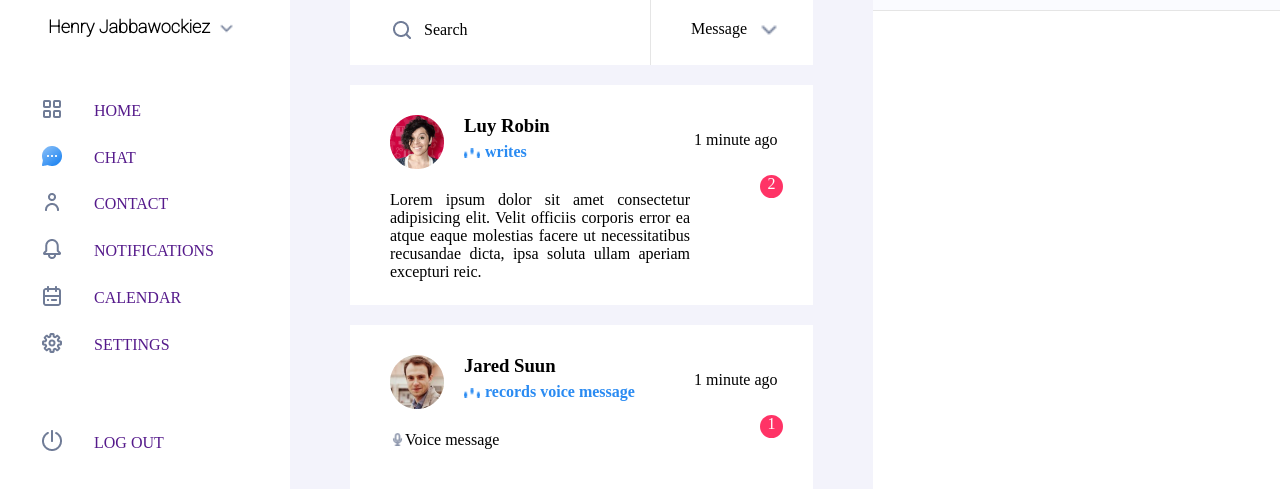
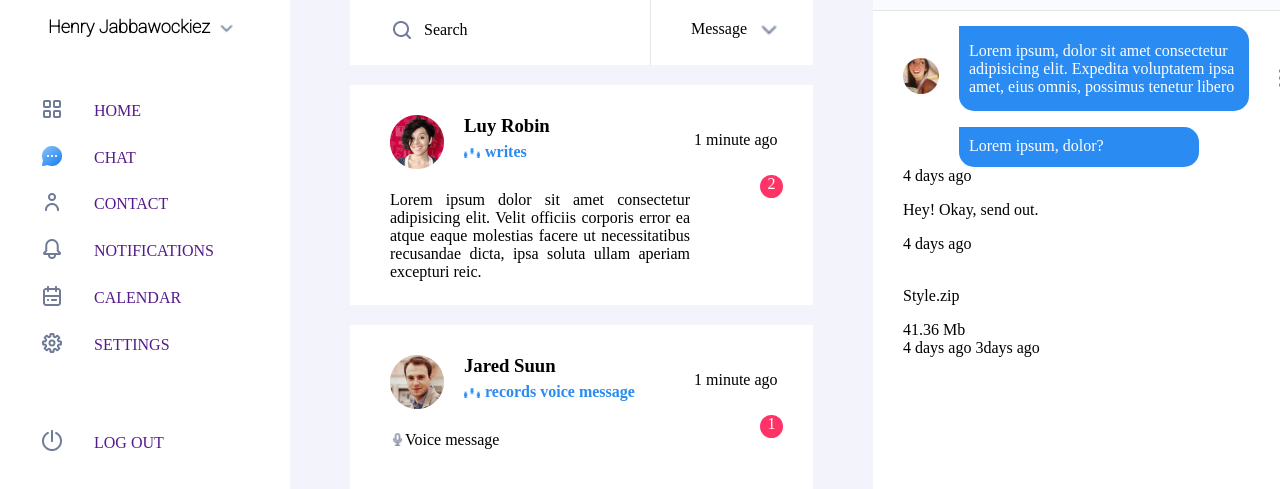
Before and after one commit to WesleyMR77/Atividade-01---Layout-Chat, a plain HTML site: page index.html in a window 1280 px wide. Shown: the part 149-638 px from the top of the page. Drawn offline with Linux system fonts and the light colour scheme.

Commit message:
adicionando parte 2

```diff
--- a/index.html
+++ b/index.html
@@ -166,7 +166,7 @@
             <img class="img1-article2" src="img/Mask Group-1.png" alt="">
             <div class="div1-article2">
                 <h3>Nika Jerrado</h3>
-                <p class="h4-article1" >last online 5 hours ago</p>
+                <p class="h4-article1">last online 5 hours ago</p>
             </div>
             <div class="div-img2-article2">
                 <img class="img2-article2" src="img/Icon/Outline/attach-2.png" alt="">
@@ -176,7 +176,36 @@
             </div>
         </section>
         <section class="section2-article2">
+            <div class="flex">
+                <img class="img1-section2-article2" src="img/Mask Group-1.png" alt="">
+                <div class="div1-section2-article2">
+                    <p class="p-section2-article2">Lorem ipsum, dolor sit amet consectetur adipisicing elit. Expedita
+                        voluptatem ipsa amet, eius omnis,
+                        possimus tenetur libero </p>
+                </div>
+                <img class="img2-section2-article2" src="img/Icon/Outline/more-vertical.png" alt="">
+            </div>
+            <div class="div2-section2-article2">
+                <p class="p2-section2-article2">Lorem ipsum, dolor?</p>
+            </div>
+            <span>4 days ago</span>
+            <div class="flex">
+                <img src="" alt="">
+                <p>Hey! Okay, send out.</p>
 
+            </div>
+            <span>4 days ago</span>
+
+            <div>
+                <img src="" alt="">
+                <div>
+                    <p>Style.zip</p>
+                    <span>41.36 Mb</span>
+                </div>
+            </div>
+            <span>4 days ago</span>
+
+            <span>3days ago</span>
         </section>
     </article>
 </body>
--- a/style.css
+++ b/style.css
@@ -286,8 +286,61 @@ margin-left: 20px;
 }
 
 .section2-article2{
-    width: 460px;
+    width: 430px;
     height: 75vh;
     border-top: solid 1px rgba(0, 0, 0, 0.1);
     background-color: white;
+    padding-left: 30px;
 }
+
+.img1-section2-article2{
+    width: 36px;
+    height: 36px;
+    margin-top: 47px;
+}
+
+.img2-section2-article2{
+    width: 24px;
+    height: 24px;
+    margin-top: 55px;
+}
+
+.p-section2-article2{
+
+}
+
+.div1-section2-article2{
+    width: 270px;
+    height: 75px;
+    background-color: #2A8BF2;
+    padding: 10px;
+    padding-top: 0;
+    margin-left: 20px;
+    margin-top: 15px;
+    margin-right: 20px;
+    border-top-right-radius: 15px;
+    border-bottom-left-radius: 15px;
+    border-bottom-right-radius: 15px;
+    color: white;
+}
+
+.div2-section2-article2{
+    width: 230px;
+    height: 40px;
+    background-color: #2A8BF2;
+
+    padding-left: 10px;
+    margin-left: 20px;
+    margin-top: 15px;
+    margin-left: 56px;
+    margin-top: 15px;
+    margin-right: 20px;
+    border-top-right-radius: 15px;
+    border-bottom-left-radius: 15px;
+    border-bottom-right-radius: 15px;
+    color: white;
+}
+
+.p2-section2-article2{
+    padding-top: 10px;
+}
```
